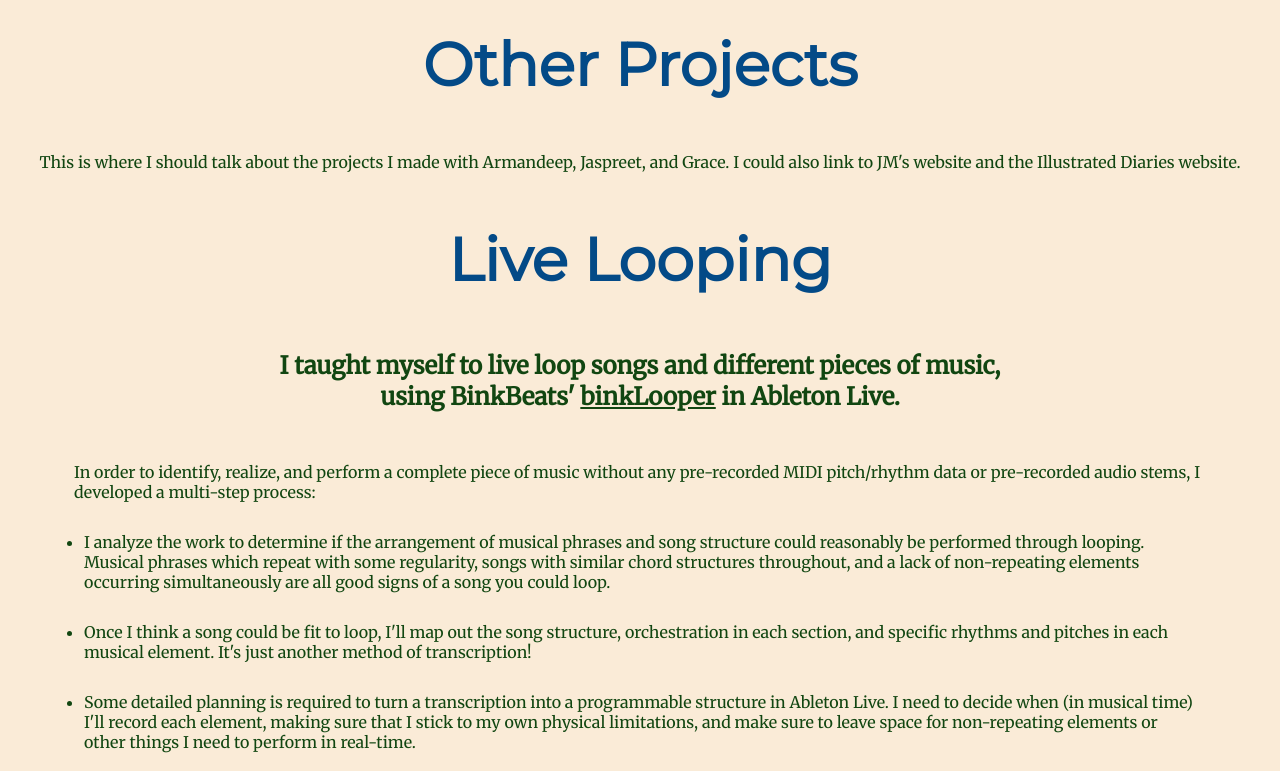
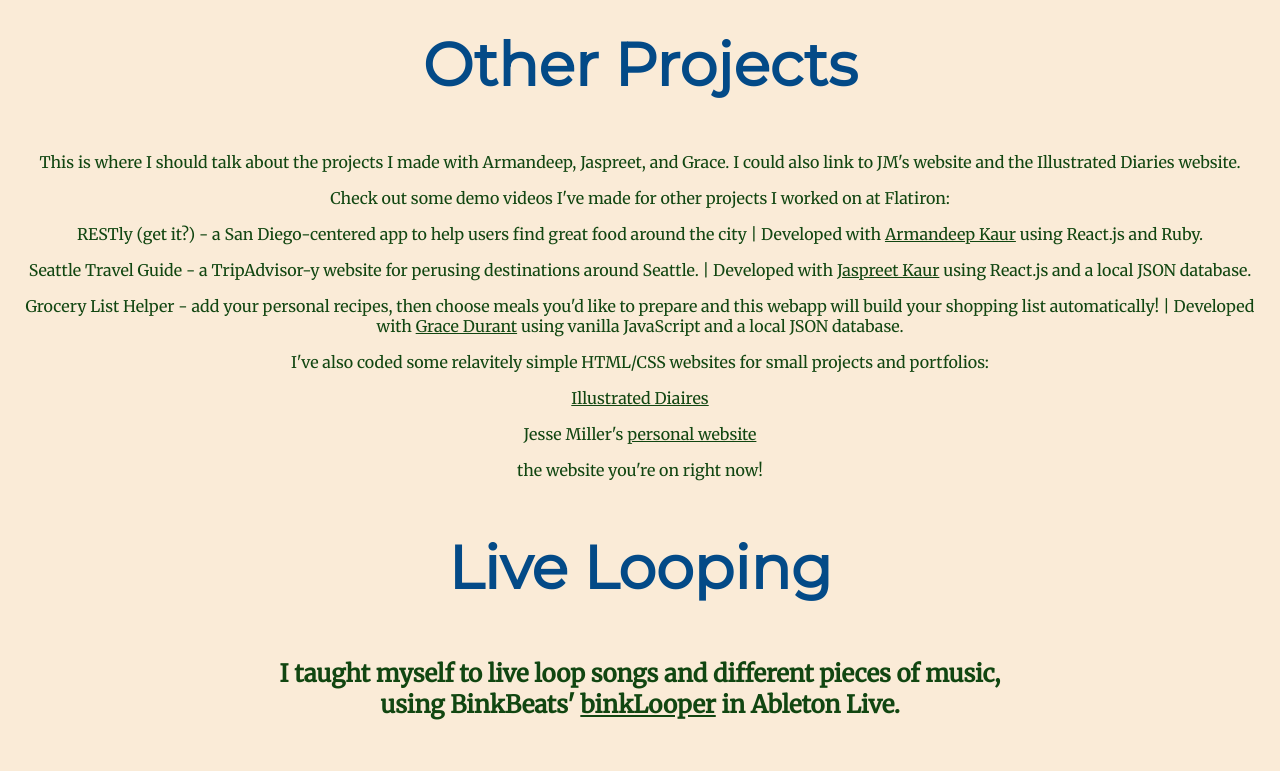
Before and after one commit to mason-lynass/personal-website-2025, a plain HTML site: page software-engineering.html in a window 1280 px wide. Shown: the part 6969-7740 px from the top of the page. Drawn offline with Linux system fonts and the light colour scheme; a web font is replaced by a local one.

Commit message:
changes from yesterday

```diff
--- a/software-engineering.html
+++ b/software-engineering.html
@@ -234,6 +234,14 @@
         <p>
             This is where I should talk about the projects I made with Armandeep, Jaspreet, and Grace. I could also link to JM's website and the Illustrated Diaries website.
         </p>
+        <p>Check out some demo videos I've made for other projects I worked on at Flatiron:</p>
+        <p>RESTly (get it?) - a San Diego-centered app to help users find great food around the city | Developed with <a href="">Armandeep Kaur</a> using React.js and Ruby.</p>
+        <p>Seattle Travel Guide - a TripAdvisor-y website for perusing destinations around Seattle. | Developed with <a href="">Jaspreet Kaur</a> using React.js and a local JSON database.</p>
+        <p>Grocery List Helper - add your personal recipes, then choose meals you'd like to prepare and this webapp will build your shopping list automatically! | Developed with <a href="">Grace Durant</a> using vanilla JavaScript and a local JSON database.</p>
+        <p>I've also coded some relavitely simple HTML/CSS websites for small projects and portfolios:</p>
+        <a href="">Illustrated Diaires</a>
+        <p>Jesse Miller's <a href="">personal website</a></p>
+        <p>the website you're on right now!</p>
       </div>
     </div>
 
```
